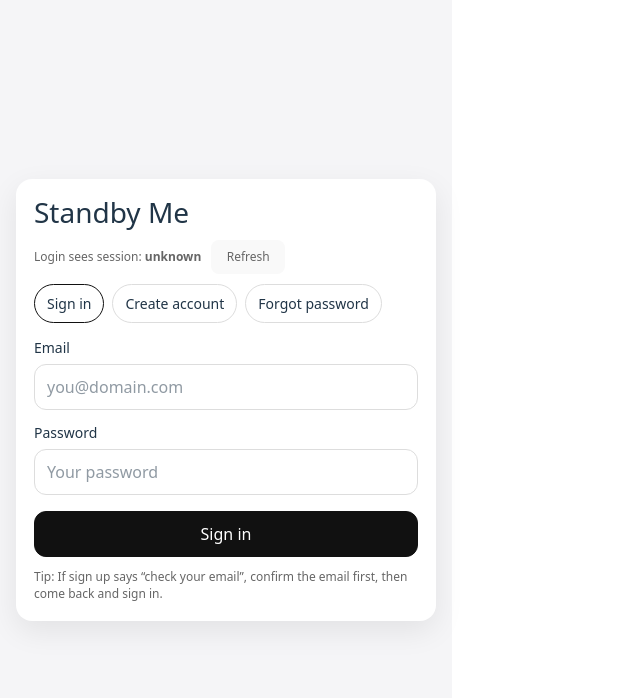
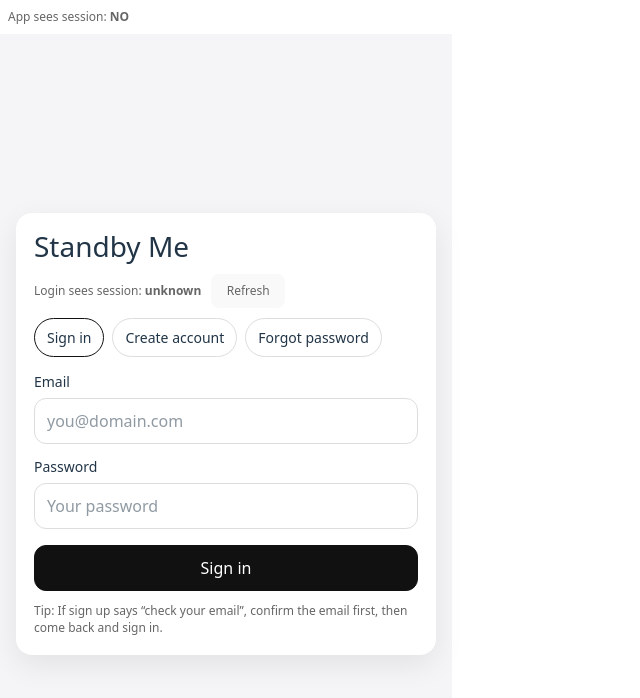
Before and after one commit to cpr31923/standbylist, a React (Vite) app: page / in a window 1280 px wide. Shown: the top 698 px of the page, without its empty margins (0-640 px from the left). Built offline with nearby package versions, Linux system fonts and the light colour scheme; no server answers.

Commit message:
Render App as root (not Login)

```diff
--- a/src/main.jsx
+++ b/src/main.jsx
@@ -1,10 +1,11 @@
+// src/main.jsx
 import React from "react";
 import ReactDOM from "react-dom/client";
-import Login from "./Login.jsx";
+import App from "./App.jsx";
 import "./index.css";
 
 ReactDOM.createRoot(document.getElementById("root")).render(
   <React.StrictMode>
-    <Login />
+    <App />
   </React.StrictMode>
 );
```
